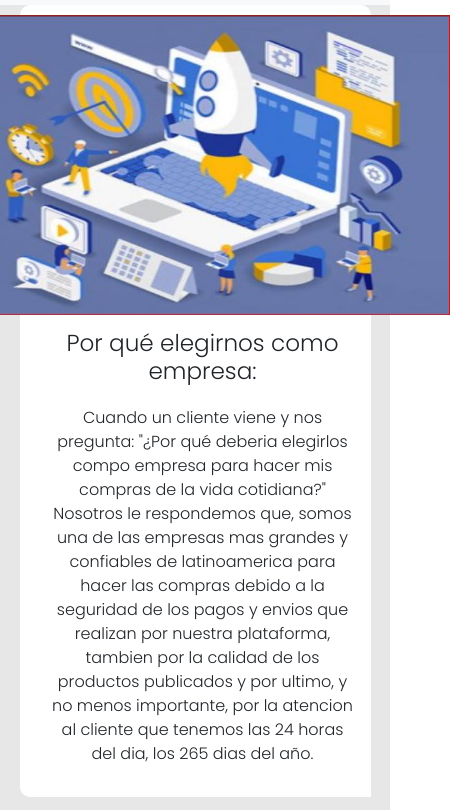
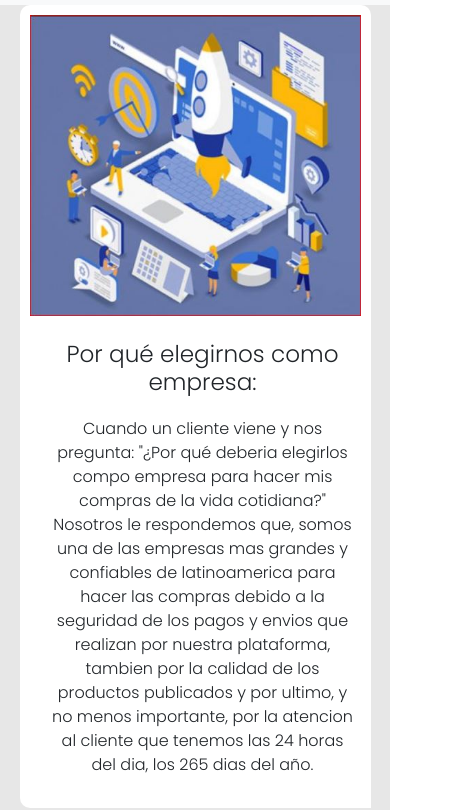
Before and after one commit to iachusend/CoderHouse-Proyect, a website: page root/html/nosotros.html in a window 390 px wide. Shown: the part 51-861 px from the top of the page, 450 px wide, since content can reach past the window. Drawn offline with nearby package versions, Linux system fonts and the light colour scheme.

Commit message:
ultimos cambios del proyecto

```diff
--- a/root/scss/_mediaQueriesScss.scss
+++ b/root/scss/_mediaQueriesScss.scss
@@ -122,6 +122,16 @@
         display: block;
     }
 
+    .contNos__img img {
+        height: 100%;
+        width: 100%;
+        object-fit: cover;
+    }
+
+    .carrousel {
+        height: 400px;
+    }
+
 }
 
 @media screen and ( max-width: 660px ) {
--- a/root/scss/_nosotrosScss.scss
+++ b/root/scss/_nosotrosScss.scss
@@ -19,7 +19,7 @@
 }
 
 .contNos__img {
-    margin-left: 10px;
+    margin: 10px;
 
     & img {
         height: 300px;
```
Also changed, not shown: root/css/style.css.
